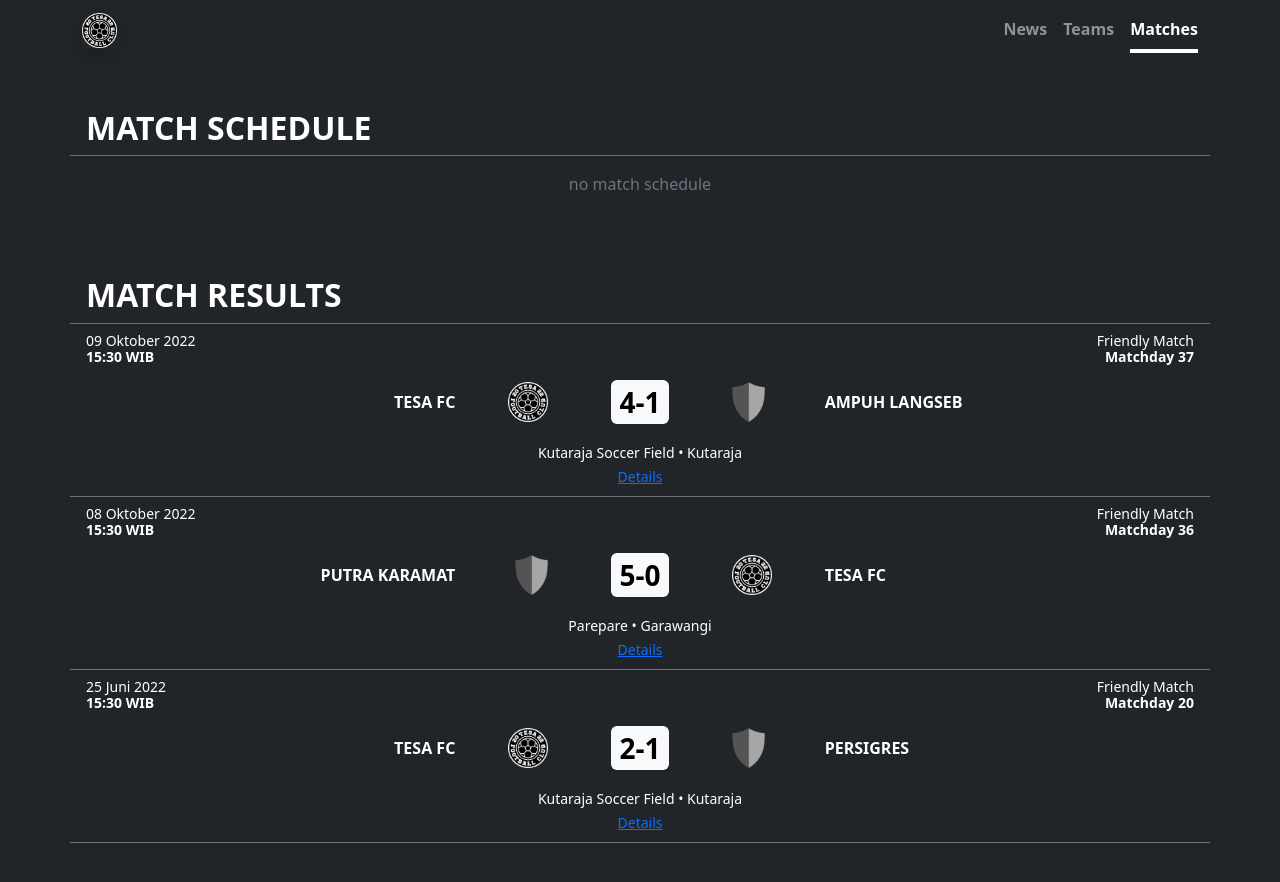
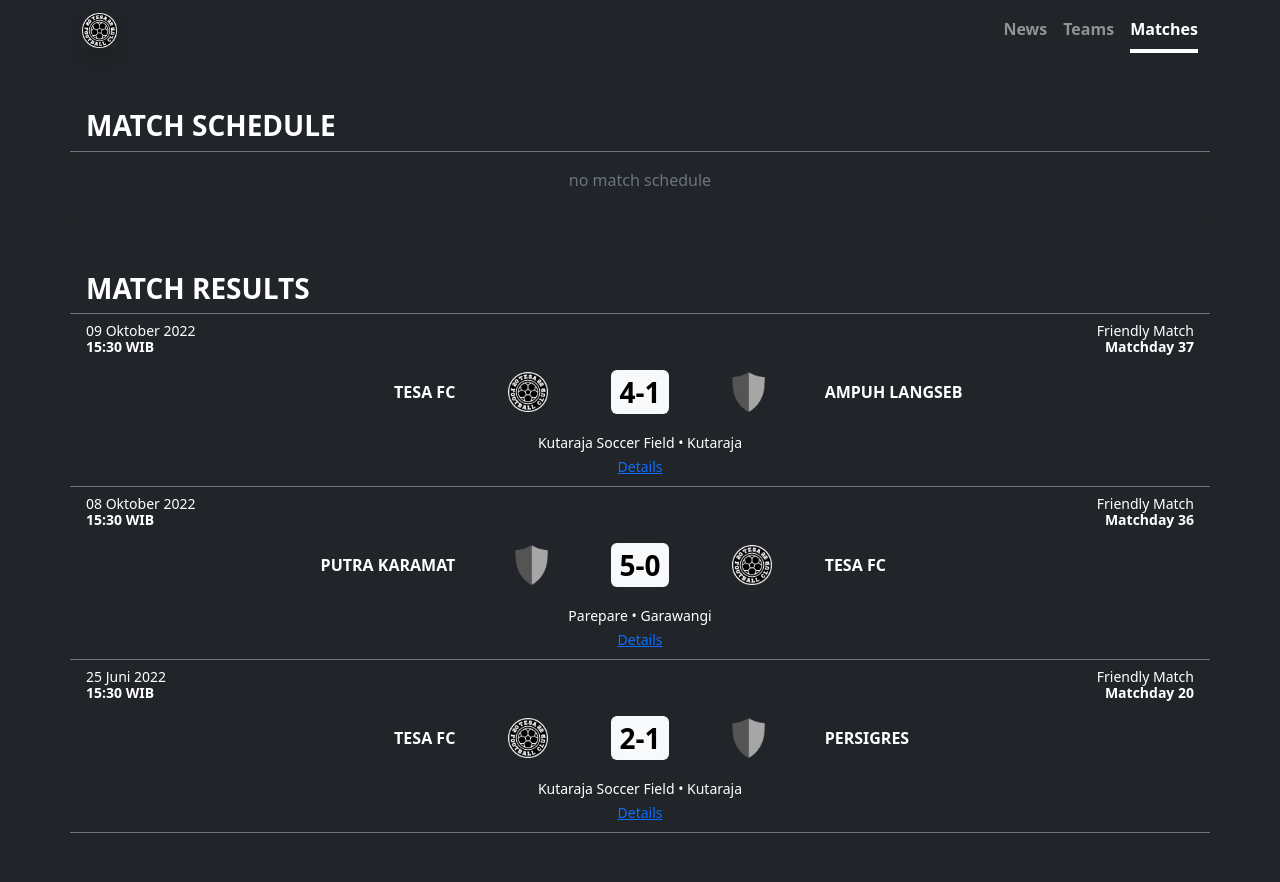
Before and after one commit to tesafc/tesafc.github.io, a Jekyll site: the page built from matches.html, in a window 1280 px wide. Shown: the top 882 px of the page. Built offline with Jekyll 4.4.1, drawn with Linux system fonts in a browser that asks for light colours; nearby versions of some CDN libraries.

Commit message:
Update matches.html

```diff
--- a/matches.html
+++ b/matches.html
@@ -7,7 +7,7 @@
   <div class="container px-0">
     {% assign schedules = site.matches | where: "status", "match schedule" %}
     {% assign match-count = schedules | size %}
-    <h2 class="text-uppercase fw-bolder border-bottom border-secondary px-3 mb-0 pb-2">match schedule</h2>
+    <h3 class="text-uppercase fw-bolder border-bottom border-secondary px-3 mb-0 pb-2">match schedule</h3>
     <div class="row row-cols-1 g-0">
       {% for match in schedules %}
       <div class="col">
@@ -61,7 +61,7 @@
 
   <div class="container px-0">
     {% assign results = site.matches | where: "status", "match result" %}
-    <h2 class="mt-5 px-3 text-uppercase fw-bolder border-bottom border-secondary mb-0 pb-2">match results</h2>
+    <h3 class="mt-5 px-3 text-uppercase fw-bolder border-bottom border-secondary mb-0 pb-2">match results</h3>
     <div class="row row-cols-1 g-0">
       {% for match in results reversed %}
       <div class="col">
```
